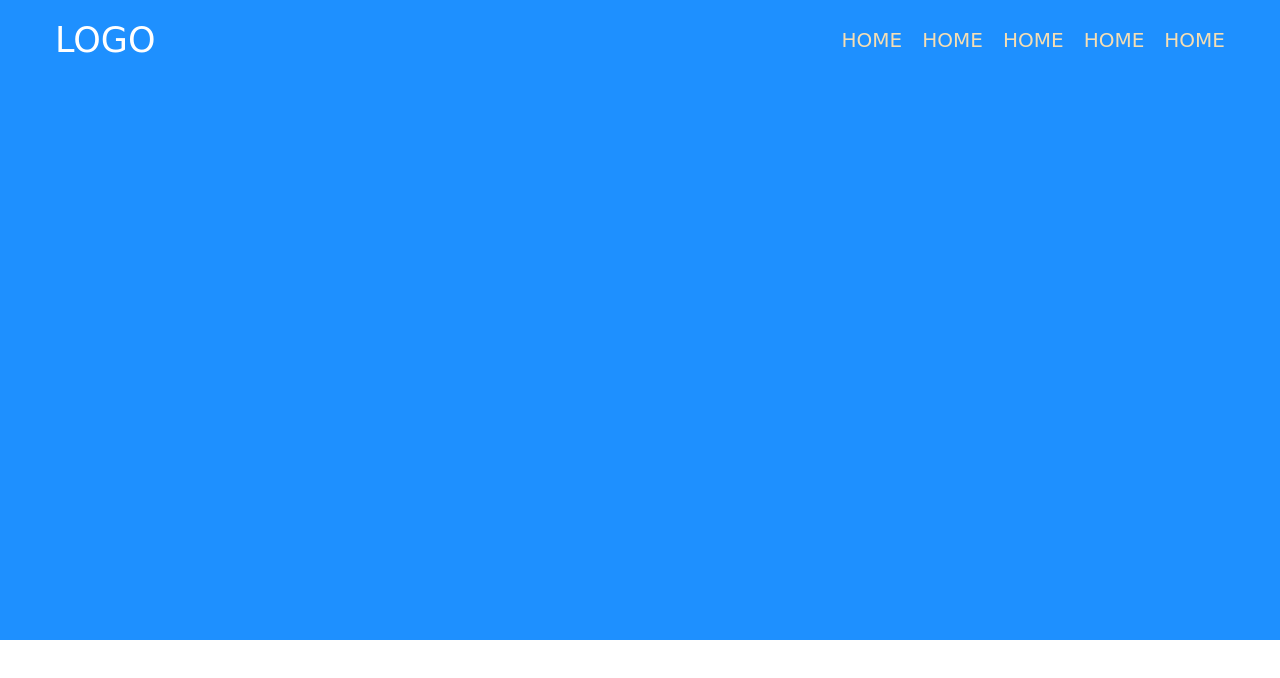
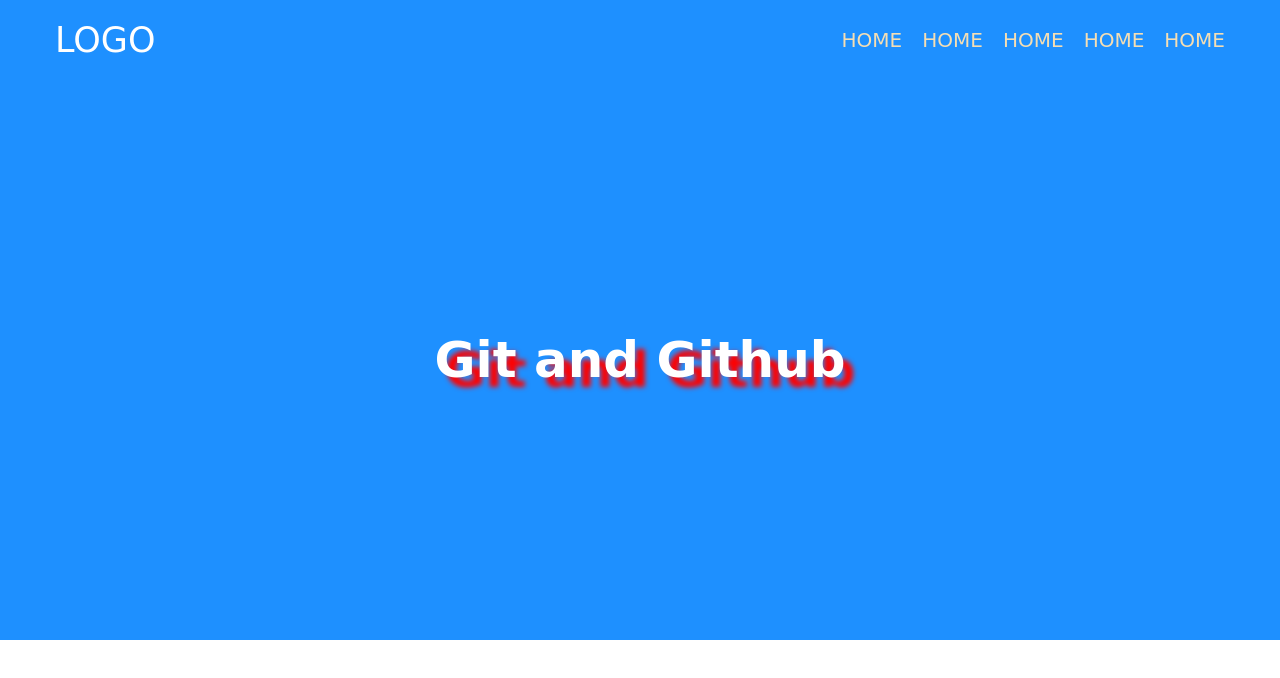
Before and after one commit to shahriyor16/16-00, a plain HTML site: page index.html in a window 1280 px wide. Drawn offline with Linux system fonts and the light colour scheme.

Commit message:
header title add

```diff
--- a/css/stiyle.css
+++ b/css/stiyle.css
@@ -26,6 +26,8 @@ body {
 .header {
     min-height: 80vh;
     background: dodgerblue;
+    display: flex;
+    flex-direction: column;
 }
 
 .header__nav {
@@ -52,5 +54,15 @@ body {
     color: wheat;
     font-size: 20px;
     text-transform: uppercase;
-    margin-left: 20px;+
+    margin-left: 20px;
 }
+
+.header__title {
+    font-size: 50px;
+    color: #fff;
+    text-shadow: 10px 10px 5px red;
+    display: flex;
+    align-items: center;
+    justify-content: center;
+    flex-grow: 1;
+}
--- a/index.html
+++ b/index.html
@@ -20,6 +20,7 @@
                 </ul>
             </div>
         </nav>
+        <h1 class="header__title">Git and Github</h1>
     </header>
 </body>
 </html>
```
